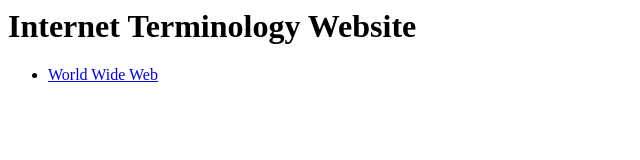
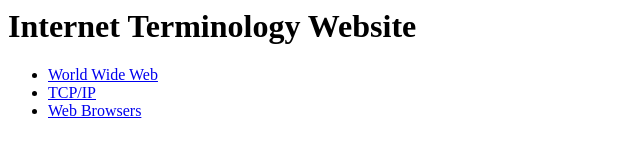
Before and after one commit to JayWamoto/internet-terminology-website1, a plain HTML site: page index.html in a window 1280 px wide. Shown: the whole page, without its empty margins (0-640 px from the left). Drawn offline with Linux system fonts and the light colour scheme.

Commit message:
homepage

```diff
--- a/index.html
+++ b/index.html
@@ -1,3 +1,7 @@
 <h1>Internet Terminology Website</h1>
+
 <ul>
   <li><a href="html/www.html">World Wide Web</a></li>
+  <li><a href="html/tcp_ip.html">TCP/IP</a></li>
+  <li><a href="html/web_browser.html">Web Browsers</a></li>
+</ul>
```
